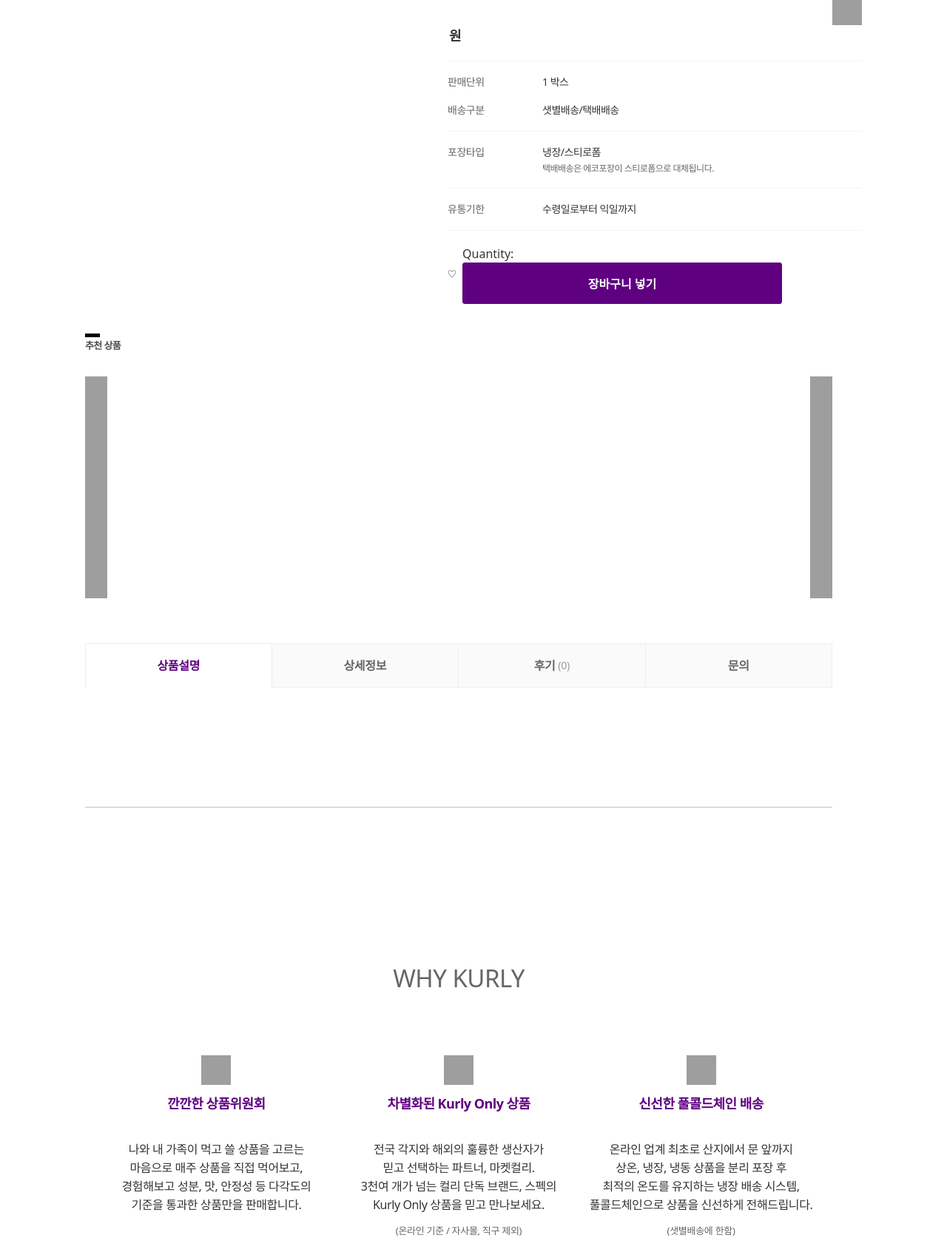
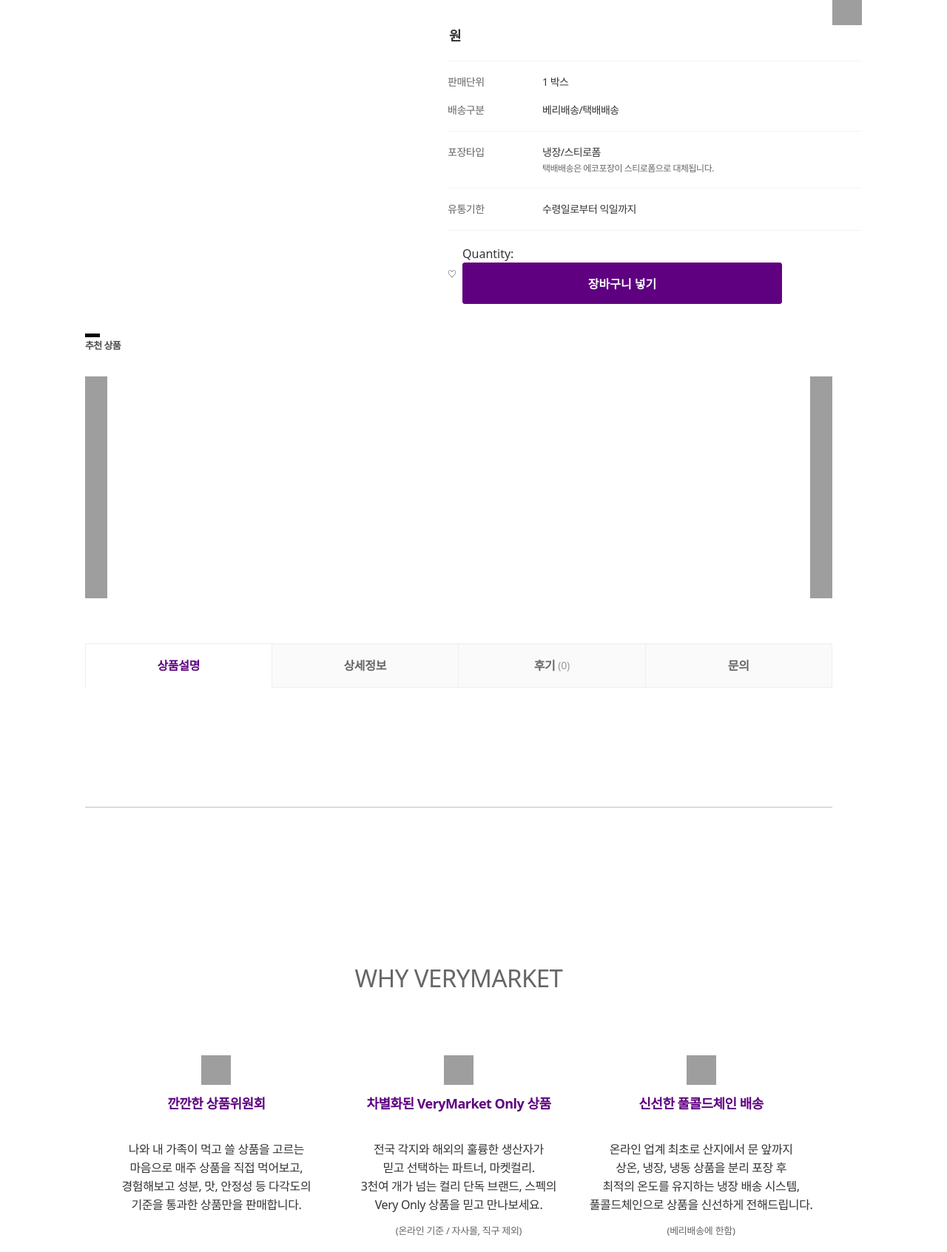
Before and after one commit to Hongin-Lim/Market_Backend, a Django app: template templates/shop/detail.html in a window 1280 px wide. Shown: the part 227-1920 px from the top of the page at 74% size. Run offline with Django 4.2, Linux system fonts and the light colour scheme; the template is opened without the code that fills it: values that come from a table or form of the project are taken from there, others are empty; some web fonts are replaced; grey boxes are pictures that could not be loaded.

Commit message:
shop_detail.html 수정

```diff
--- a/templates/shop/detail.html
+++ b/templates/shop/detail.html
@@ -32,50 +32,6 @@
         $("#top-message").show();
       }
     });
-
-
-
-
-
-
-
-
-
-
-
-
-
-
-
-
-
-
-
-
-
-
-
-
-
-
-
-
-
-
-
-
-
-
-
-
-
-
-
-
-
-
-
-
 
 
 
@@ -242,95 +198,9 @@
 
 
 
-
-
-
-
-
-
-
-
-
-
-
-
-
-
-
-
-
-
-
-
-
-
-
-
-
-
-
-
-
-
-
-
-
-
-
-
-
-
-
-
-
-
-
             </style>
             <style>
     #content{opacity:0}/* vue사용시 화면 깜빡임방지 */
-
-
-
-
-
-
-
-
-
-
-
-
-
-
-
-
-
-
-
-
-
-
-
-
-
-
-
-
-
-
-
-
-
-
-
-
-
-
-
-
-
-
-
 
 
 
@@ -364,7 +234,7 @@
                                 </dl>
                                 <dl class="list">
                                     <dt class="tit">배송구분</dt> <!---->
-                                    <dd class="desc"> 샛별배송/택배배송</dd>
+                                    <dd class="desc"> 베리배송/택배배송</dd>
                                 </dl>
                                 <dl class="list">
                                     <dt class="tit">포장타입</dt>
@@ -527,7 +397,7 @@
 
                             <div class="whykurly_area">
                                 <div class="row">
-                                    <strong class="tit_whykurly">WHY KURLY</strong>
+                                    <strong class="tit_whykurly">WHY VERYMARKET</strong>
                                     <div id="why_kurly" class="txt_area">
                                         <div class="why-kurly">
                                             <div class="col">
@@ -545,10 +415,10 @@
                                                 <div class="icon"><img
                                                         src="https://res.kurly.com/pc/ico/1910/02_only.svg"></div>
                                                 <div class="info">
-                                                    <div class="title">차별화된 Kurly Only 상품</div>
+                                                    <div class="title">차별화된 VeryMarket Only 상품</div>
                                                     <div class="desc"><p>전국 각지와 해외의 훌륭한 생산자가<br> 믿고 선택하는 파트너,
                                                         마켓컬리.<br>
-                                                        3천여 개가 넘는 컬리 단독 브랜드, 스펙의<br> Kurly Only 상품을 믿고 만나보세요.</p>
+                                                        3천여 개가 넘는 컬리 단독 브랜드, 스펙의<br> Very Only 상품을 믿고 만나보세요.</p>
                                                         <span
                                                                 class="etc">(온라인 기준 / 자사몰, 직구 제외)</span></div>
                                                 </div>
@@ -562,7 +432,7 @@
                                                         포장
                                                         후<br> 최적의 온도를 유지하는 냉장 배송 시스템,<br> 풀콜드체인으로 상품을 신선하게 전해드립니다.
                                                     </p>
-                                                        <span class="etc">(샛별배송에 한함)</span></div>
+                                                        <span class="etc">(베리배송에 한함)</span></div>
                                                 </div>
                                             </div>
                                             <div class="col">
@@ -701,7 +571,7 @@
                                             <strong class="emph">- [배송준비중] 이전까지 주문 취소 가능합니다.</strong>
                                         </li>
                                         <li>
-                                            <strong class="emph">- [마이컬리 &gt; 주문내역 상세페이지] 에서 직접 취소하실 수
+                                            <strong class="emph">- [마이페이지 &gt; 주문내역 상세페이지] 에서 직접 취소하실 수
                                                 있습니다.</strong>
                                         </li>
                                         <li>
@@ -926,16 +796,6 @@
 
 
 
-
-
-
-
-
-
-
-
-
-
                                         </script>
                                         <p class="btnArea after">
                                             <button id="submitButton" type="submit"
@@ -959,7 +819,7 @@
         <div class="bg_dim"></div>
         <div class="in_layer">
             <div class="inner_layer layer_star">
-                <strong class="dsr_result">샛별배송 지역입니다.</strong>
+                <strong class="dsr_result">베리배송 지역입니다.</strong>
                 <div class="ani">
                     <img data-src="https://res.kurly.com/mobile/img/1908/img_delivery_kurly.png"
                          src="https://res.kurly.com/mobile/service/common/bg_1x1.png" alt="샛별배송 이미지">
```
